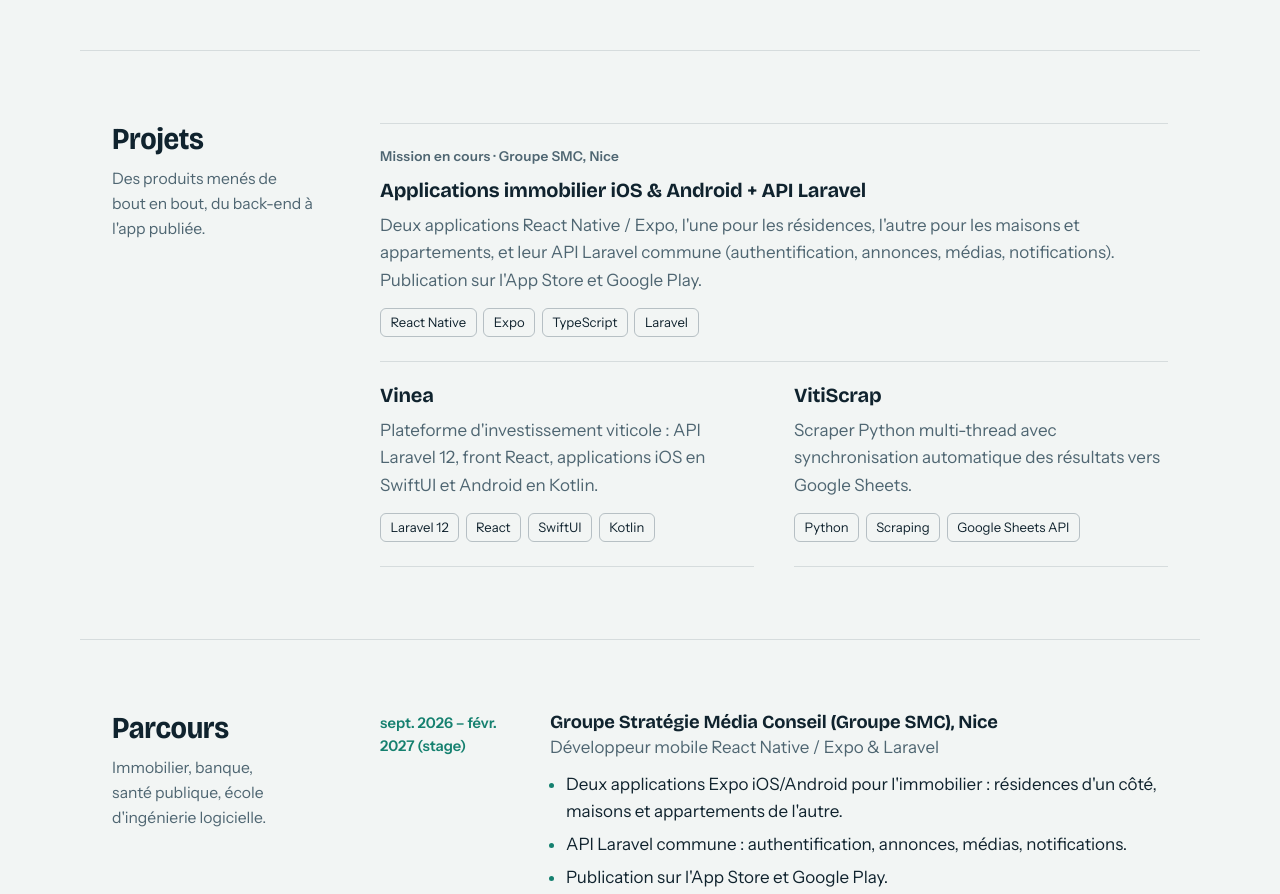
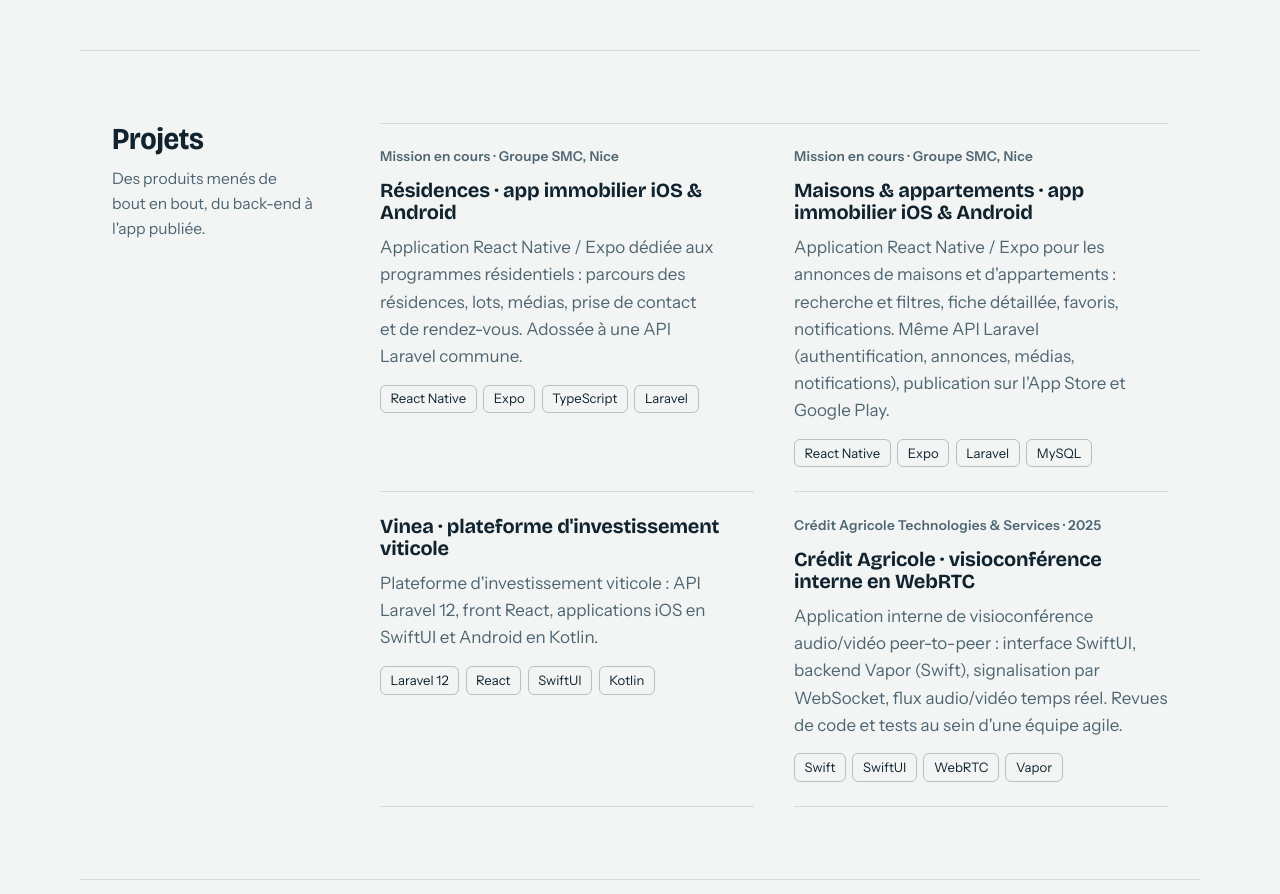
Before and after one commit to Azeras007/portfolio, a plain HTML site: page index.html in a window 1280 px wide. Shown: the part 1920-2814 px from the top of the page. Drawn offline with nearby package versions, Linux system fonts and the light colour scheme.

Commit message:
Projets : apps immobilier SMC, Vinea, Crédit Agricole WebRTC ; retrait VitiScrap

```diff
--- a/index.html
+++ b/index.html
@@ -178,21 +178,28 @@
       </div>
       <div class="section-body">
         <ul class="projects">
-          <li class="project project-featured">
+          <li class="project">
             <p class="project-kicker" data-i18n="projects.smc.kicker">Mission en cours · Groupe SMC, Nice</p>
-            <h3 data-i18n="projects.smc.title">Applications immobilier iOS &amp; Android + API Laravel</h3>
-            <p data-i18n="projects.smc">Deux applications React Native / Expo, l'une pour les résidences, l'autre pour les maisons et appartements, et leur API Laravel commune (authentification, annonces, médias, notifications). Publication sur l'App Store et Google Play.</p>
+            <h3 data-i18n="projects.residences.title">Résidences · app immobilier iOS &amp; Android</h3>
+            <p data-i18n="projects.residences">Application React Native / Expo dédiée aux programmes résidentiels : parcours des résidences, lots, médias, prise de contact et de rendez-vous. Adossée à une API Laravel commune.</p>
             <ul class="tags" aria-label="Stack"><li>React Native</li><li>Expo</li><li>TypeScript</li><li>Laravel</li></ul>
           </li>
           <li class="project">
-            <h3>Vinea</h3>
+            <p class="project-kicker" data-i18n="projects.smc.kicker">Mission en cours · Groupe SMC, Nice</p>
+            <h3 data-i18n="projects.houses.title">Maisons &amp; appartements · app immobilier iOS &amp; Android</h3>
+            <p data-i18n="projects.houses">Application React Native / Expo pour les annonces de maisons et d'appartements : recherche et filtres, fiche détaillée, favoris, notifications. Même API Laravel (authentification, annonces, médias, notifications), publication sur l'App Store et Google Play.</p>
+            <ul class="tags" aria-label="Stack"><li>React Native</li><li>Expo</li><li>Laravel</li><li>MySQL</li></ul>
+          </li>
+          <li class="project">
+            <h3 data-i18n="projects.vinea.title">Vinea · plateforme d'investissement viticole</h3>
             <p data-i18n="projects.vinea">Plateforme d'investissement viticole : API Laravel 12, front React, applications iOS en SwiftUI et Android en Kotlin.</p>
             <ul class="tags" aria-label="Stack"><li>Laravel 12</li><li>React</li><li>SwiftUI</li><li>Kotlin</li></ul>
           </li>
           <li class="project">
-            <h3>VitiScrap</h3>
-            <p data-i18n="projects.vitiscrap">Scraper Python multi-thread avec synchronisation automatique des résultats vers Google Sheets.</p>
-            <ul class="tags" aria-label="Stack"><li>Python</li><li>Scraping</li><li>Google Sheets API</li></ul>
+            <p class="project-kicker" data-i18n="projects.ca.kicker">Crédit Agricole Technologies &amp; Services · 2025</p>
+            <h3 data-i18n="projects.ca.title">Crédit Agricole · visioconférence interne en WebRTC</h3>
+            <p data-i18n="projects.ca">Application interne de visioconférence audio/vidéo peer-to-peer : interface SwiftUI, backend Vapor (Swift), signalisation par WebSocket, flux audio/vidéo temps réel. Revues de code et tests au sein d'une équipe agile.</p>
+            <ul class="tags" aria-label="Stack"><li>Swift</li><li>SwiftUI</li><li>WebRTC</li><li>Vapor</li></ul>
           </li>
         </ul>
       </div>
@@ -286,7 +293,7 @@
         </div>
         <div class="skill-group">
           <h3 data-i18n="skills.ai">IA</h3>
-          <ul class="tags"><li>LLM (OpenAI, Claude, Mistral, Llama)</li><li>RAG</li><li data-i18n="skills.ai_agents">Agents IA</li><li>Chatbots</li><li>Prompt engineering</li><li data-i18n="skills.geo">Référencement IA (GEO)</li><li>Claude Code / Cursor</li></ul>
+          <ul class="tags"><li>LLM (OpenAI, Claude, Mistral, Llama)</li><li>RAG</li><li data-i18n="skills.ai_agents">Agents IA</li><li>Chatbots</li><li>Prompt engineering</li><li data-i18n="skills.geo">Référencement IA (GEO)</li><li>Claude Code / Cursor</li><li data-i18n="skills.ai_api">API OpenAI &amp; Anthropic</li></ul>
         </div>
         <div class="skill-group">
           <h3 data-i18n="skills.tooling">Outillage</h3>
--- a/script.js
+++ b/script.js
@@ -58,10 +58,15 @@
       "projects.title": "Projets",
       "projects.lede": "Des produits menés de bout en bout, du back-end à l'app publiée.",
       "projects.smc.kicker": "Mission en cours · Groupe SMC, Nice",
-      "projects.smc.title": "Applications immobilier iOS &amp; Android + API Laravel",
-      "projects.smc": "Deux applications React Native / Expo, l'une pour les résidences, l'autre pour les maisons et appartements, et leur API Laravel commune (authentification, annonces, médias, notifications). Publication sur l'App Store et Google Play.",
+      "projects.residences.title": "Résidences · app immobilier iOS &amp; Android",
+      "projects.residences": "Application React Native / Expo dédiée aux programmes résidentiels : parcours des résidences, lots, médias, prise de contact et de rendez-vous. Adossée à une API Laravel commune.",
+      "projects.houses.title": "Maisons &amp; appartements · app immobilier iOS &amp; Android",
+      "projects.houses": "Application React Native / Expo pour les annonces de maisons et d'appartements : recherche et filtres, fiche détaillée, favoris, notifications. Même API Laravel (authentification, annonces, médias, notifications), publication sur l'App Store et Google Play.",
+      "projects.vinea.title": "Vinea · plateforme d'investissement viticole",
       "projects.vinea": "Plateforme d'investissement viticole : API Laravel 12, front React, applications iOS en SwiftUI et Android en Kotlin.",
-      "projects.vitiscrap": "Scraper Python multi-thread avec synchronisation automatique des résultats vers Google Sheets.",
+      "projects.ca.kicker": "Crédit Agricole Technologies &amp; Services · 2025",
+      "projects.ca.title": "Crédit Agricole · visioconférence interne en WebRTC",
+      "projects.ca": "Application interne de visioconférence audio/vidéo peer-to-peer : interface SwiftUI, backend Vapor (Swift), signalisation par WebSocket, flux audio/vidéo temps réel. Revues de code et tests au sein d'une équipe agile.",
 
       "exp.title": "Parcours",
       "exp.lede": "Immobilier, banque, santé publique, école d'ingénierie logicielle.",
@@ -93,6 +98,7 @@
       "skills.ai": "IA",
       "skills.ai_agents": "Agents IA",
       "skills.geo": "Référencement IA (GEO)",
+      "skills.ai_api": "API OpenAI &amp; Anthropic",
       "skills.tooling": "Outillage",
       "skills.rest": "API REST",
       "skills.scraping": "Scraping",
@@ -172,10 +178,15 @@
       "projects.title": "Projects",
       "projects.lede": "Products carried end to end, from the back-end to the published app.",
       "projects.smc.kicker": "Current engagement · Groupe SMC, Nice",
-      "projects.smc.title": "Real-estate iOS &amp; Android apps + Laravel API",
-      "projects.smc": "Two React Native / Expo apps, one for residences and one for houses and apartments, plus their shared Laravel API (auth, listings, media, notifications). Published on the App Store and Google Play.",
+      "projects.residences.title": "Residences · real-estate iOS &amp; Android app",
+      "projects.residences": "React Native / Expo app dedicated to residential programs: browse residences, units and media, contact and booking flows. Backed by a shared Laravel API.",
+      "projects.houses.title": "Houses &amp; apartments · real-estate iOS &amp; Android app",
+      "projects.houses": "React Native / Expo app for houses and apartments listings: search and filters, listing details, favorites, notifications. Same Laravel API (auth, listings, media, notifications), published on the App Store and Google Play.",
+      "projects.vinea.title": "Vinea · wine-investment platform",
       "projects.vinea": "Wine-investment platform: Laravel 12 API, React front-end, iOS app in SwiftUI and Android app in Kotlin.",
-      "projects.vitiscrap": "Multi-threaded Python scraper with automatic sync of results to Google Sheets.",
+      "projects.ca.kicker": "Crédit Agricole Technologies &amp; Services · 2025",
+      "projects.ca.title": "Crédit Agricole · internal WebRTC video conferencing",
+      "projects.ca": "Internal peer-to-peer audio/video conferencing app: SwiftUI interface, Vapor (Swift) backend, WebSocket signalling, real-time audio/video streams. Code reviews and tests in an agile team.",
 
       "exp.title": "Experience",
       "exp.lede": "Real estate, banking, public healthcare, software engineering school.",
@@ -207,6 +218,7 @@
       "skills.ai": "AI",
       "skills.ai_agents": "AI agents",
       "skills.geo": "AI SEO (GEO)",
+      "skills.ai_api": "OpenAI &amp; Anthropic APIs",
       "skills.tooling": "Tooling",
       "skills.rest": "REST API",
       "skills.scraping": "Web scraping",
--- a/style.css
+++ b/style.css
@@ -275,7 +275,6 @@
 }
 .project .tags { margin-top: 0.2rem; }
 .project-kicker { color: var(--accent); font-weight: 600; font-size: 0.85rem; letter-spacing: 0.02em; }
-.project-featured p:not(.project-kicker) { max-width: 44em; }
 
 /* Experience */
 .timeline { display: grid; gap: 1.5rem; }
@@ -342,7 +341,6 @@
   .offer { grid-template-columns: 1fr 200px; gap: 2rem; }
   .offer-price { text-align: right; }
   .projects { grid-template-columns: 1fr 1fr; column-gap: 2.5rem; }
-  .project-featured { grid-column: 1 / -1; }
   .timeline li { grid-template-columns: 150px 1fr; gap: 1.25rem; }
   .skills { grid-template-columns: 1fr 1fr; gap: 1.75rem 2rem; }
 }
```
